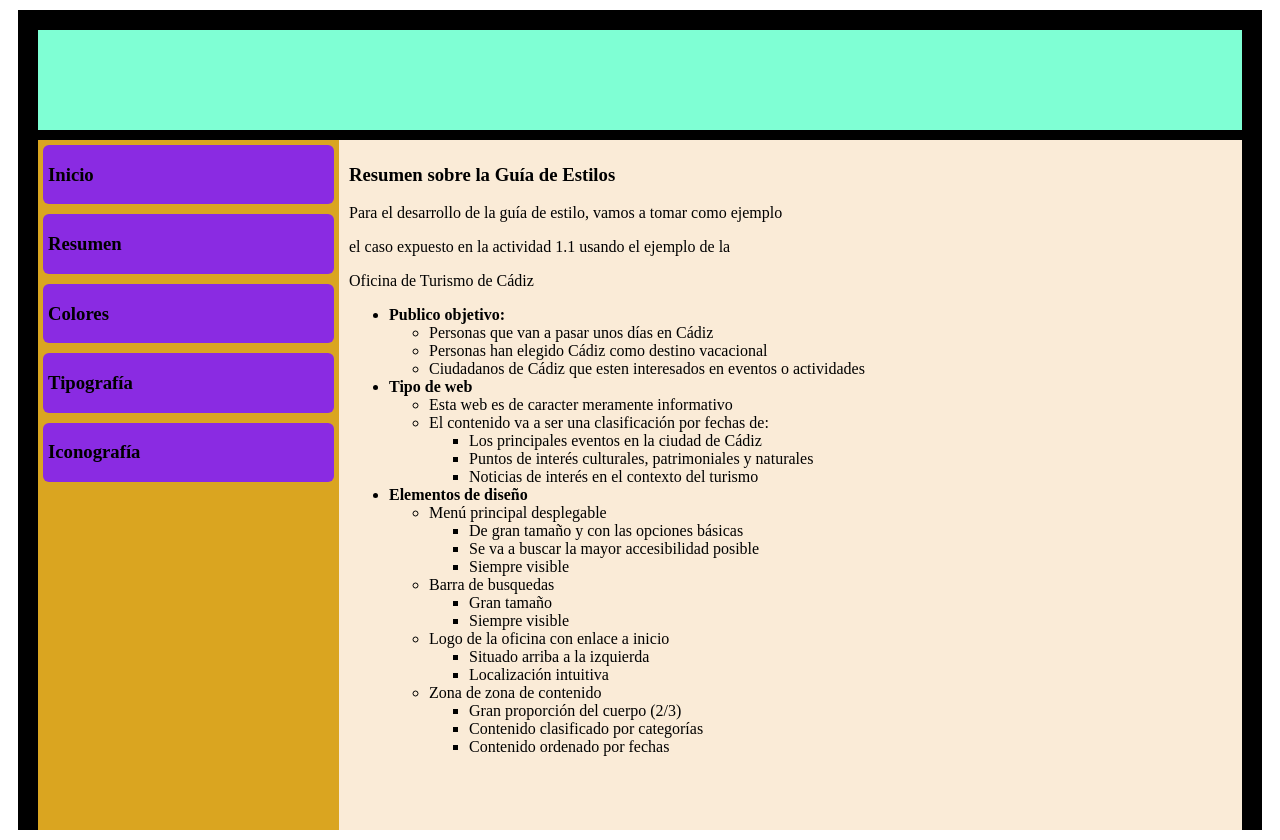
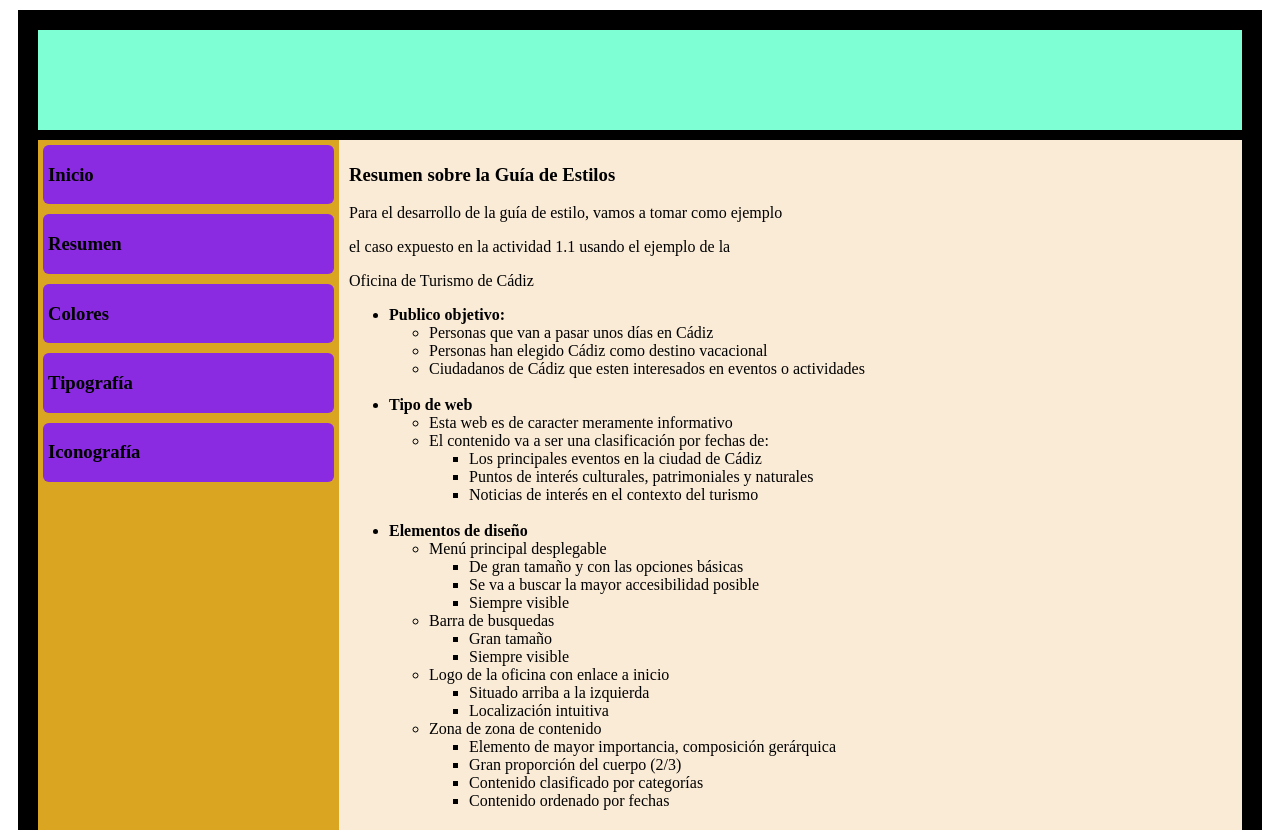
Before and after one commit to dgutper960/Dis_Interfaces, a plain HTML site: page Proyectos/GuiaEstilosX/resumen.html in a window 1280 px wide. Drawn offline with Linux system fonts and the light colour scheme.

Commit message:
Añade Proyectos

```diff
--- a/Proyectos/GuiaEstilosX/resumen.html
+++ b/Proyectos/GuiaEstilosX/resumen.html
@@ -52,6 +52,8 @@
                             <li>Personas han elegido Cádiz como destino vacacional</li>
                             <li>Ciudadanos de Cádiz que esten interesados en eventos o actividades</li>
                         </ul>
+                    </li>
+                    <br>
                     <li><b>Tipo de web</b>
                         <ul>
                             <li>Esta web es de caracter meramente informativo</li>
@@ -63,6 +65,8 @@
                                 </ul>
                             </li>
                         </ul>
+                    </li>
+                    <br>
                     <li><b>Elementos de diseño</b>
                         <ul>
                             <li>Menú principal desplegable
@@ -86,14 +90,13 @@
                             </li>
                             <li>Zona de zona de contenido
                                 <ul>
+                                    <li>Elemento de mayor importancia, composición gerárquica</li>
                                     <li>Gran proporción del cuerpo (2/3)</li>
                                     <li>Contenido clasificado por categorías</li>
                                     <li>Contenido ordenado por fechas</li>
                                 </ul>
                             </li>
                         </ul>
-                    </li>
-                    </li>
                     </li>
                 </ul>
             </div>
```
